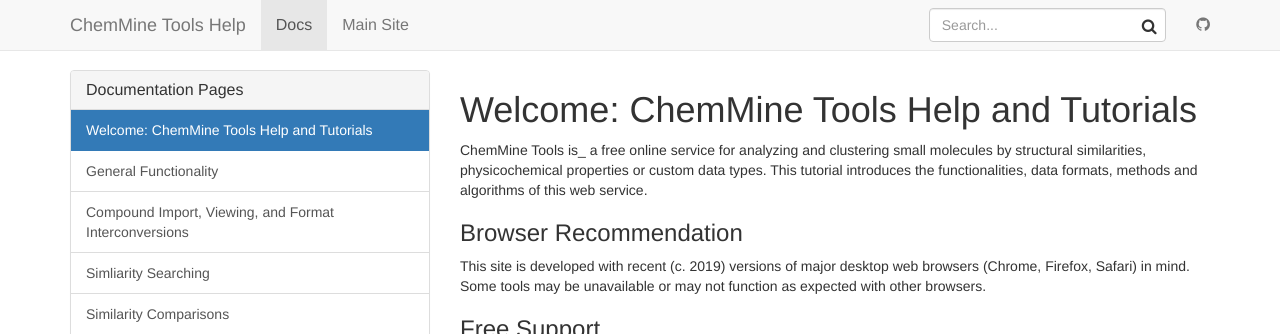
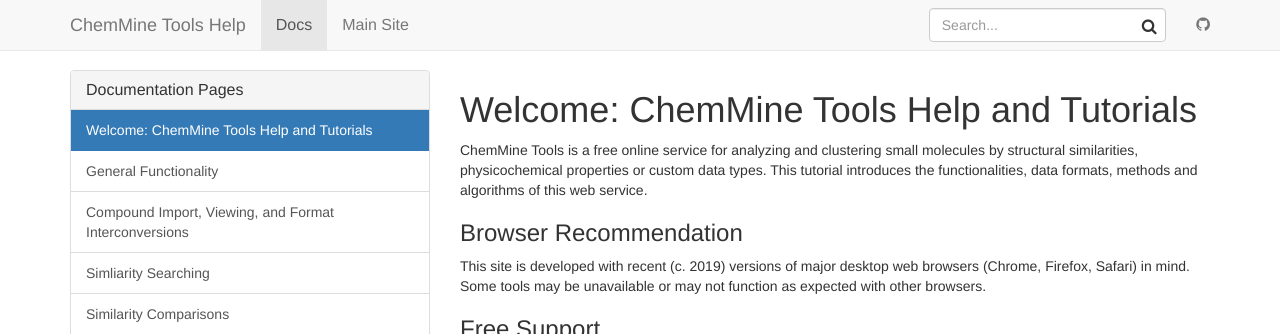
Before and after one commit to girke-lab/chemminetools-docs, a Jekyll site: the page built from _docs/index.md, in a window 1280 px wide. Shown: the top 334 px of the page. Built offline with Jekyll 4.4.1, drawn with Linux system fonts in a browser that asks for light colours.

```diff
--- a/_docs/index.md
+++ b/_docs/index.md
@@ -3,7 +3,7 @@ title: "Welcome: ChemMine Tools Help and Tutorials"
 redirect_from: /index.html
 ---
 
-ChemMine Tools is_ a free online service for analyzing and clustering small molecules by structural similarities, physicochemical properties or custom data types. This tutorial introduces the functionalities, data formats, methods and algorithms of this web service.
+ChemMine Tools is a free online service for analyzing and clustering small molecules by structural similarities, physicochemical properties or custom data types. This tutorial introduces the functionalities, data formats, methods and algorithms of this web service.
 
 ### Browser Recommendation
 
```
